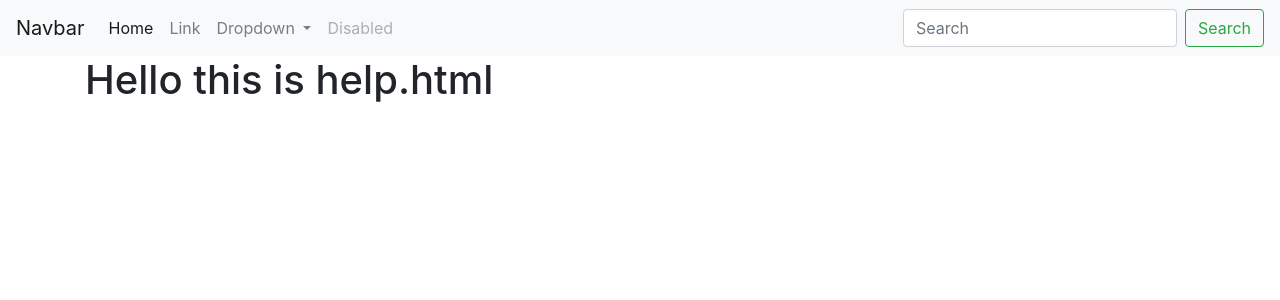
After one commit to GunaUI/Django, a Django app: page /help/ in a window 1280 px wide. The commit adds this page. Shown: the top 300 px of the page. Run offline with Django 3.2, Linux system fonts and the light colour scheme; some libraries are stand-ins or nearby versions.

Commit message:
Template Inheritance

```diff
--- a/first_app/views.py
+++ b/first_app/views.py
@@ -20,3 +20,7 @@ def users(request):
             print('ERROR FORM INVALID')
 
     return render(request,'first_app/users.html',{'form':form})
+
+def help(request):
+    my_dict ={'insert_me' : "Hello am from views.py!"}
+    return render(request, 'first_app/help.html', context=my_dict)
--- a/first_project/urls.py
+++ b/first_project/urls.py
@@ -22,5 +22,6 @@ urlpatterns = [
     # path('app/', include('first_app.urls')),
     path('admin/', admin.site.urls),
     # path('formPage/', views.form_name_view, name='form_name'),
+    path('help/', views.help, name='help'),
     path('users/', include('first_app.urls')),
 ]
--- /dev/null
+++ b/templates/first_app/base.html
@@ -0,0 +1,50 @@
+<!doctype html>
+<html lang="en">
+    <head>
+        <meta charset="utf-8">
+        <title></title>
+        <link rel="stylesheet" href="https://stackpath.bootstrapcdn.com/bootstrap/4.1.3/css/bootstrap.min.css" integrity="sha384-MCw98/SFnGE8fJT3GXwEOngsV7Zt27NXFoaoApmYm81iuXoPkFOJwJ8ERdknLPMO" crossorigin="anonymous">
+    </head>
+    <body>
+        <nav class="navbar navbar-expand-lg navbar-light bg-light">
+            <a class="navbar-brand" href="#">Navbar</a>
+            <button class="navbar-toggler" type="button" data-toggle="collapse" data-target="#navbarSupportedContent" aria-controls="navbarSupportedContent" aria-expanded="false" aria-label="Toggle navigation">
+                <span class="navbar-toggler-icon"></span>
+            </button>
+
+            <div class="collapse navbar-collapse" id="navbarSupportedContent">
+                <ul class="navbar-nav mr-auto">
+                <li class="nav-item active">
+                    <a class="nav-link" href="#">Home <span class="sr-only">(current)</span></a>
+                </li>
+                <li class="nav-item">
+                    <a class="nav-link" href="#">Link</a>
+                </li>
+                <li class="nav-item dropdown">
+                    <a class="nav-link dropdown-toggle" href="#" id="navbarDropdown" role="button" data-toggle="dropdown" aria-haspopup="true" aria-expanded="false">
+                    Dropdown
+                    </a>
+                    <div class="dropdown-menu" aria-labelledby="navbarDropdown">
+                    <a class="dropdown-item" href="#">Action</a>
+                    <a class="dropdown-item" href="#">Another action</a>
+                    <div class="dropdown-divider"></div>
+                    <a class="dropdown-item" href="#">Something else here</a>
+                    </div>
+                </li>
+                <li class="nav-item">
+                    <a class="nav-link disabled" href="#">Disabled</a>
+                </li>
+                </ul>
+                <form class="form-inline my-2 my-lg-0">
+                <input class="form-control mr-sm-2" type="search" placeholder="Search" aria-label="Search">
+                <button class="btn btn-outline-success my-2 my-sm-0" type="submit">Search</button>
+                </form>
+            </div>
+        </nav>
+        <div class="container">
+                {% block body_block %}
+                    <!--Anything outside of this will be inherited if you extended-->
+                {% endblock %}
+        </div>
+    </body>
+</html>
--- a/templates/first_app/help.html
+++ b/templates/first_app/help.html
@@ -1,11 +1,5 @@
 <!Doctype html>
-<html>
-    <head>
-        <meta charset="utf-8">
-        <title>First App - HELP PATH</title>
-    </head>
-    <body>
+{% extends "first_app/base.html"%}
+    {% block body_block %}
         <h1>Hello this is help.html</h1>
-        <h1>{{ insert_me }}</h1>
-    </body>
-</html>
+    {% endblock %}
```
Also changed, not shown: README.md.
